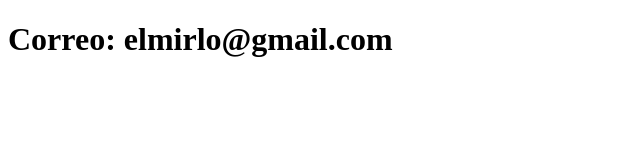
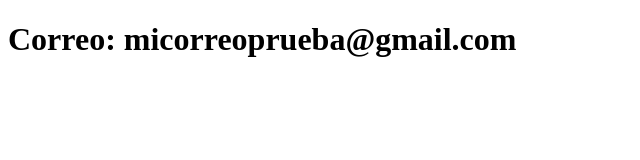
Before and after one commit to JSE-X25/sistema-registro, a plain HTML site: page contacto.html in a window 1280 px wide. Shown: the whole page, without its empty margins (0-640 px from the left). Drawn offline with Linux system fonts and the light colour scheme.

Commit message:
agrega 1202

```diff
--- a/contacto.html
+++ b/contacto.html
@@ -6,8 +6,7 @@
     <title>contacto</title>
 </head>
 <body>
-    <h1>Correo: elmirlo@gmail.com</h1>
+    <h1>Correo: micorreoprueba@gmail.com</h1>
 
-    <script src="app.js"></script>
 </body>
 </html>
```
Also changed, not shown: index.html (+2 -1 lines).
